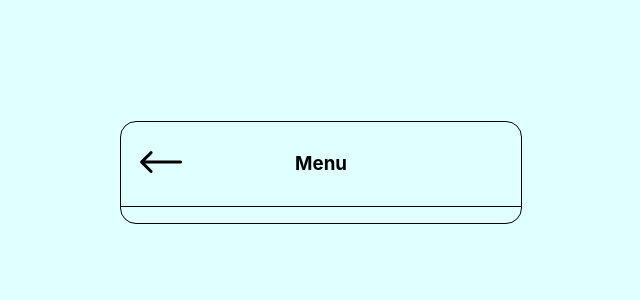
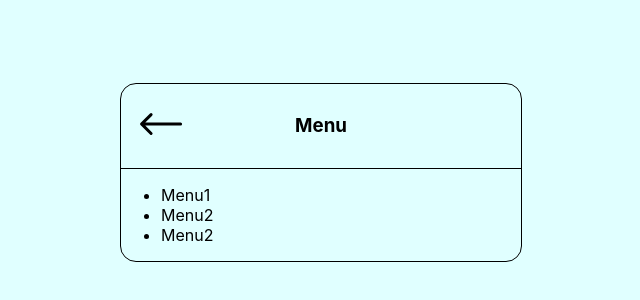
Before and after one commit to jessica0522/card-form-react, a React (Create React App) app: page /menu in a window 1280 px wide. Shown: the part 228-528 px from the top of the page, without its empty margins (319-959 px from the left). Built offline with nearby package versions, Linux system fonts and the light colour scheme.

Commit message:
fix menu item type issue

```diff
--- a/src/components/Menu.tsx
+++ b/src/components/Menu.tsx
@@ -4,8 +4,10 @@ import arrow from '../assets/arrow.svg';
 import MenuItem from '../components/MenuItem'
 
 export interface MenuState {
-  title: string
-  path: string
+  menu: {
+    title: string
+    path: string
+  }
 }
 
 const Menu = () => {
@@ -24,7 +26,7 @@ const Menu = () => {
     }
   ]
 
-  const [menuList] = useState<MenuState[]>(menus)
+  const [menuList] = useState<MenuState['menu'][]>(menus)
 
   return (
     <div className="container">
@@ -42,8 +44,8 @@ const Menu = () => {
       <div className="content-container">
         <ul>
           {
-            menuList.map(menu => {
-              <MenuItem menu={menu} />
+            menuList.map((menu, key) => {
+              return <MenuItem key={key} menu={menu} />
             })
           }
         </ul>
--- a/src/components/MenuItem.tsx
+++ b/src/components/MenuItem.tsx
@@ -1,10 +1,10 @@
 import React from "react";
 import { MenuState as Menu } from "./Menu";
 
-const MenuItem:React.FC<Menu> = ({...item}) => {
+const MenuItem:React.FC<Menu> = ({menu}) => {
   return (
     <li>
-      {item.title}
+      {menu.title}
     </li>
   )
 }
```
